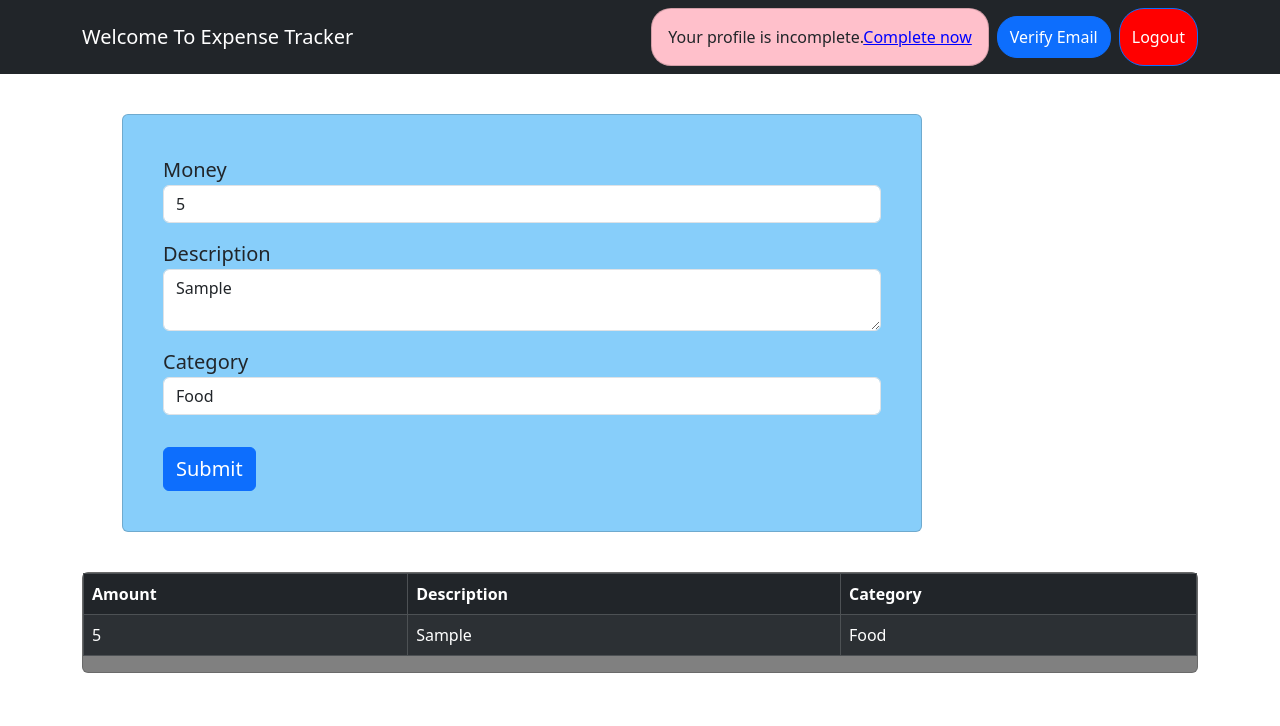
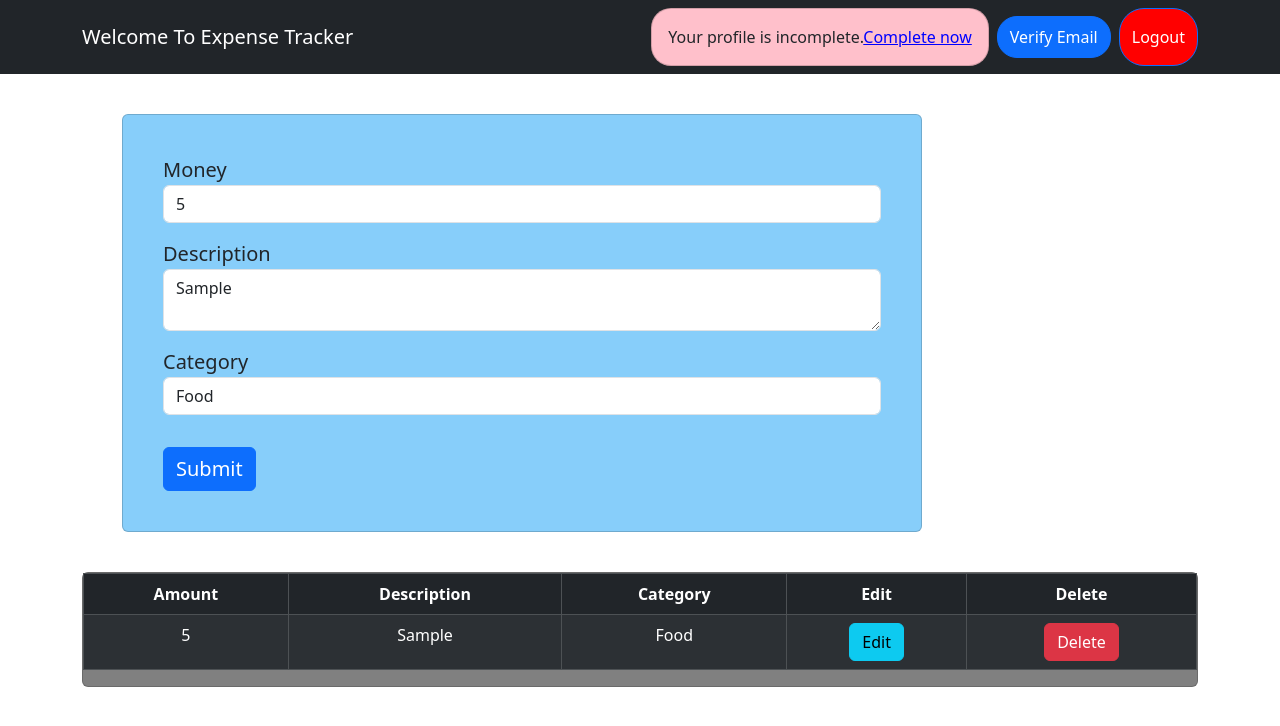
Before and after one commit to Naveen5676/Expense-Tracker-App, a React (Create React App) app: page /home in a window 1280 px wide. Both pictures are taken after typing "5", "Sample" into the empty fields and a click on the button "Submit". Shown: the top 726 px of the page. Built offline with nearby package versions, Linux system fonts and the light colour scheme; no server answers; the HTML template or start-up script is replaced by a standard one.

Commit message:
Editing and Deleting Expenses

```diff
--- a/src/Components/Pages/DailyExpenses.js
+++ b/src/Components/Pages/DailyExpenses.js
@@ -15,6 +15,7 @@ const DailyExpenses = () => {
       );
       const firebasedata = await response.json();
 
+      if (firebasedata) {
         // Convert the object to an array
         const dataArray = Object.entries(firebasedata).map(([id, data]) => ({
           id,
@@ -22,6 +23,7 @@ const DailyExpenses = () => {
         }));
 
         setExpense(dataArray);
+      }
     };
     getdata();
   }, []);
@@ -29,13 +31,14 @@ const DailyExpenses = () => {
   const formsubmitHnadler = (e) => {
     e.preventDefault();
 
-    let amount = enetredAmount.current.value;
-    let description = enetredDesc.current.value;
-    let category = EnetredCategory.current.value;
+    let entamount = enetredAmount.current.value;
+    let entdescription = enetredDesc.current.value;
+    let entcategory = EnetredCategory.current.value;
+
     const data = {
-      amount: amount,
-      description: description,
-      category: category,
+      amount: entamount,
+      description: entdescription,
+      category: entcategory,
     };
 
     fetch(
@@ -43,9 +46,9 @@ const DailyExpenses = () => {
       {
         method: "POST",
         body: JSON.stringify({
-          amount: amount,
-          description: description,
-          category: category,
+          amount: entamount,
+          description: entdescription,
+          category: entcategory,
         }),
         headers: { "Content-Type": "application/json" },
       }
@@ -60,6 +63,50 @@ const DailyExpenses = () => {
       });
 
     setExpense((prevdata) => [...prevdata, data]);
+  };
+
+  const deleteHandler = (id) => {
+    fetch(
+      `https://expensetracker-9c3dc-default-rtdb.firebaseio.com/expenses/${id}.json`,
+      {
+        method: "DELETE",
+      }
+    )
+      .then((res) => {
+        if (res.ok) {
+          alert("item deleted successfully");
+        } else {
+          throw new Error("error");
+        }
+      })
+      .catch((err) => {
+        console.log(err);
+      });
+  };
+
+  const editHandler = (data) => {
+    enetredAmount.current.value = data.amount;
+    enetredDesc.current.value = data.description;
+    EnetredCategory.current.value = data.category;
+
+    setExpense((prevExpense) =>
+      prevExpense.filter((item) => item.id !== data.id)
+    );
+
+    fetch(
+      `https://expensetracker-9c3dc-default-rtdb.firebaseio.com/expenses/${data.id}.json`,
+      {
+        method: "DELETE",
+      }
+    )
+      .then((res) => {
+        if (!res.ok) {
+          throw new Error("error");
+        }
+      })
+      .catch((err) => {
+        console.log(err);
+      });
   };
 
   return (
@@ -108,23 +155,42 @@ const DailyExpenses = () => {
           </Col>
           <Col>
             <Card style={{ backgroundColor: "grey" }}>
-              <Table striped bordered hover variant="dark">
+              <Table striped bordered hover responsive variant="dark">
                 <thead>
-                  <tr>
+                  <tr className="text-center">
                     <th>Amount</th>
                     <th>Description</th>
                     <th>Category</th>
+                    <th>Edit</th>
+                    <th>Delete</th>
                   </tr>
                 </thead>
+
+                {expense.map((data, index) => (
                   <tbody>
-                  {expense.map((data, index) => (
-                    <tr key={index}>
+                    <tr key={index} className="text-center">
                       <td>{data.amount}</td>
                       <td>{data.description}</td>
                       <td>{data.category}</td>
+                      <td>
+                        <Button
+                          onClick={() => editHandler(data)}
+                          variant="info"
+                        >
+                          Edit
+                        </Button>
+                      </td>
+                      <td>
+                        <Button
+                          onClick={() => deleteHandler(data.id)}
+                          variant="danger"
+                        >
+                          Delete
+                        </Button>
+                      </td>
                     </tr>
+                  </tbody>
                 ))}
-                </tbody>
               </Table>
             </Card>
           </Col>
```
Lines whose indentation alone changed are shown as unchanged.
